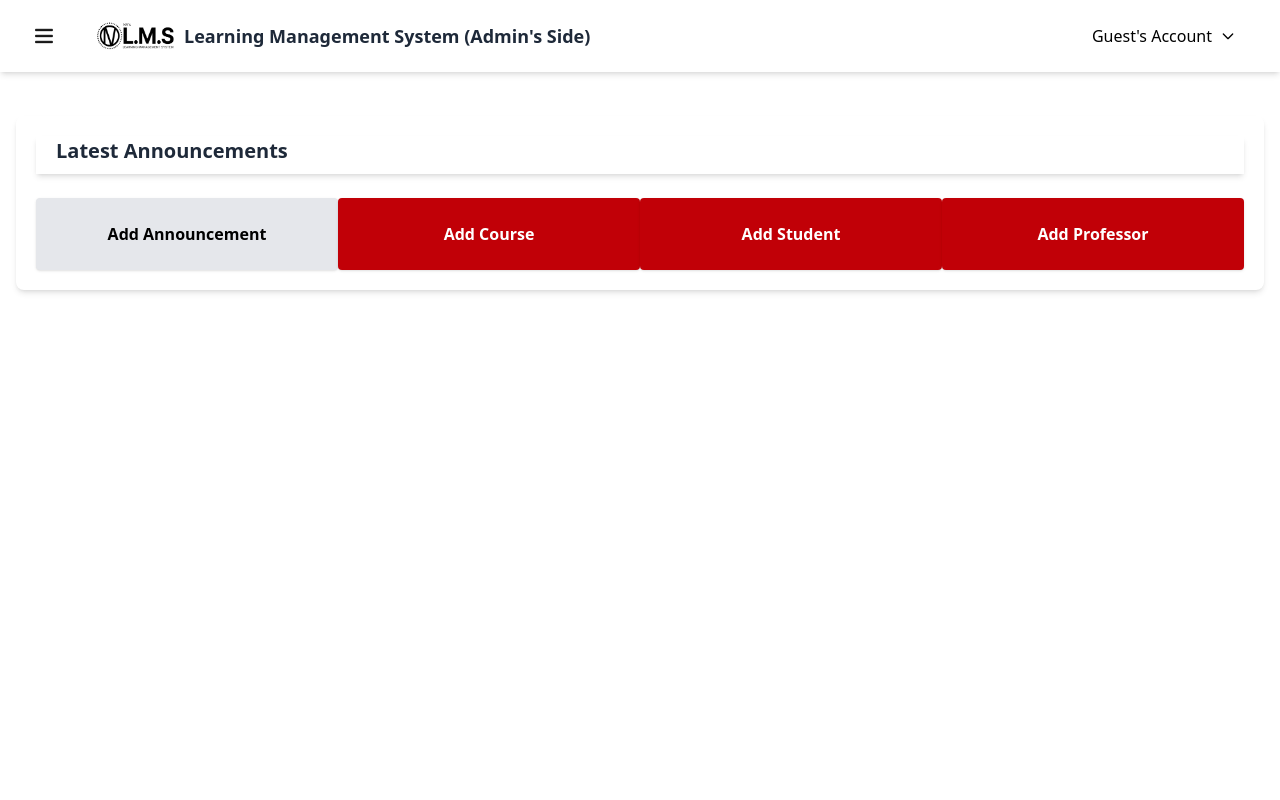
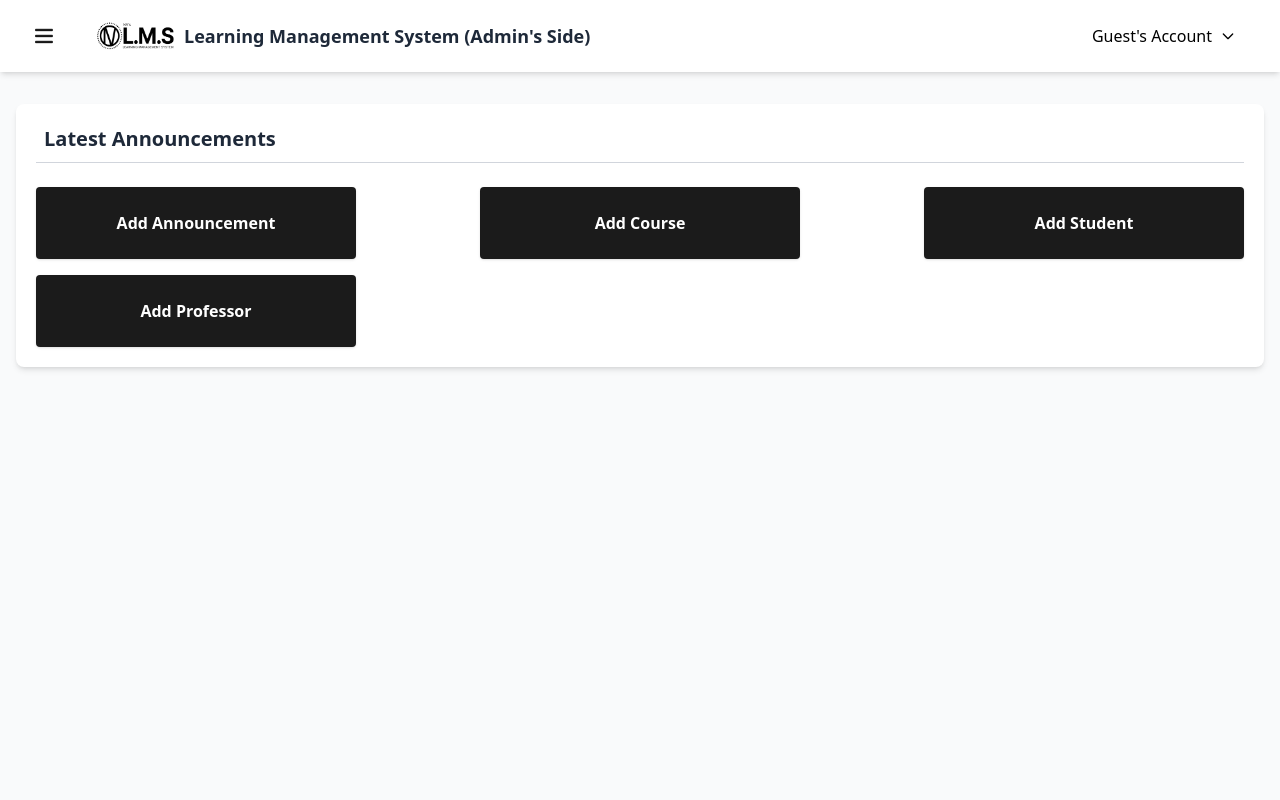
Before and after one commit to AARB2006/LMS, a PHP site: the page made by src/landing pages/admin/admin.php in a window 1280 px wide. Run offline with PHP 8.4, Linux system fonts and the light colour scheme; data that the repository does not hold is empty.

Commit message:
added new stuff, will add the ability to add a student later

```diff
--- a/dist/output.css
+++ b/dist/output.css
@@ -10,14 +10,15 @@
     --color-red-500: oklch(63.7% 0.237 25.331);
     --color-red-700: oklch(50.5% 0.213 27.518);
     --color-red-800: oklch(44.4% 0.177 26.899);
-    --color-amber-700: oklch(55.5% 0.163 48.998);
-    --color-amber-800: oklch(47.3% 0.137 46.201);
+    --color-gray-50: oklch(98.5% 0.002 247.839);
     --color-gray-100: oklch(96.7% 0.003 264.542);
     --color-gray-200: oklch(92.8% 0.006 264.531);
+    --color-gray-300: oklch(87.2% 0.01 258.338);
     --color-gray-500: oklch(55.1% 0.027 264.364);
     --color-gray-600: oklch(44.6% 0.03 256.802);
     --color-gray-700: oklch(37.3% 0.034 259.733);
     --color-gray-800: oklch(27.8% 0.033 256.848);
+    --color-gray-900: oklch(21% 0.034 264.665);
     --color-black: #000;
     --color-white: #fff;
     --spacing: 0.25rem;
@@ -213,11 +223,11 @@
   .mt-2 {
     margin-top: calc(var(--spacing) * 2);
   }
+  .mt-4 {
+    margin-top: calc(var(--spacing) * 4);
+  }
   .mt-7 {
     margin-top: calc(var(--spacing) * 7);
-  }
-  .mt-10 {
-    margin-top: calc(var(--spacing) * 10);
   }
   .mb-2 {
     margin-bottom: calc(var(--spacing) * 2);
@@ -273,11 +286,24 @@
   .w-full {
     width: 100%;
   }
+  .max-w-\[1400px\] {
+    max-width: 1400px;
+  }
   .flex-1 {
     flex: 1;
   }
   .border-collapse {
     border-collapse: collapse;
+  }
+  .-translate-x-full {
+    --tw-translate-x: -100%;
+    translate: var(--tw-translate-x) var(--tw-translate-y);
+  }
+  .transform {
+    transform: var(--tw-rotate-x,) var(--tw-rotate-y,) var(--tw-rotate-z,) var(--tw-skew-x,) var(--tw-skew-y,);
+  }
+  .cursor-pointer {
+    cursor: pointer;
   }
   .resize {
     resize: both;
@@ -354,17 +374,16 @@
     border-style: var(--tw-border-style);
     border-width: 1px;
   }
-  .border-2 {
-    border-style: var(--tw-border-style);
-    border-width: 2px;
-  }
   .border-r {
     border-right-style: var(--tw-border-style);
     border-right-width: 1px;
   }
-  .border-b-2 {
+  .border-b {
     border-bottom-style: var(--tw-border-style);
-    border-bottom-width: 2px;
+    border-bottom-width: 1px;
+  }
+  .border-gray-300 {
+    border-color: var(--color-gray-300);
   }
   .border-gray-500 {
     border-color: var(--color-gray-500);
@@ -372,17 +391,23 @@
   .border-gray-600 {
     border-color: var(--color-gray-600);
   }
+  .border-gray-700 {
+    border-color: var(--color-gray-700);
+  }
   .bg-\[rgb\(27\,27\,27\)\] {
     background-color: rgb(27,27,27);
   }
   .bg-\[rgb\(223\,172\,172\)\] {
     background-color: rgb(223,172,172);
   }
+  .bg-gray-50 {
+    background-color: var(--color-gray-50);
+  }
   .bg-gray-200 {
     background-color: var(--color-gray-200);
   }
-  .bg-red-500 {
-    background-color: var(--color-red-500);
+  .bg-gray-900 {
+    background-color: var(--color-gray-900);
   }
   .bg-red-700 {
     background-color: var(--color-red-700);
@@ -435,14 +457,20 @@
   .py-6 {
     padding-block: calc(var(--spacing) * 6);
   }
-  .py-9 {
-    padding-block: calc(var(--spacing) * 9);
-  }
   .pr-7 {
     padding-right: calc(var(--spacing) * 7);
   }
+  .pb-0 {
+    padding-bottom: calc(var(--spacing) * 0);
+  }
+  .pb-0\.5 {
+    padding-bottom: calc(var(--spacing) * 0.5);
+  }
   .pb-2 {
     padding-bottom: calc(var(--spacing) * 2);
+  }
+  .pl-2 {
+    padding-left: calc(var(--spacing) * 2);
   }
   .pl-4 {
     padding-left: calc(var(--spacing) * 4);
@@ -534,6 +561,15 @@
     transition-timing-function: var(--tw-ease, var(--default-transition-timing-function));
     transition-duration: var(--tw-duration, var(--default-transition-duration));
   }
+  .transition-transform {
+    transition-property: transform, translate, scale, rotate;
+    transition-timing-function: var(--tw-ease, var(--default-transition-timing-function));
+    transition-duration: var(--tw-duration, var(--default-transition-duration));
+  }
+  .duration-300 {
+    --tw-duration: 300ms;
+    transition-duration: 300ms;
+  }
   .hover\:bg-\[rgb\(69\,69\,69\)\] {
     &:hover {
       @media (hover: hover) {
@@ -598,19 +641,9 @@
       outline-style: none;
     }
   }
-  .sm\:w-\[240px\] {
+  .sm\:w-\[320px\] {
     @media (width >= 40rem) {
-      width: 240px;
-    }
-  }
-  .sm\:w-\[250px\] {
-    @media (width >= 40rem) {
-      width: 250px;
-    }
-  }
-  .sm\:w-\[270px\] {
-    @media (width >= 40rem) {
-      width: 270px;
+      width: 320px;
     }
   }
   .sm\:w-\[340px\] {
@@ -618,11 +651,41 @@
       width: 340px;
     }
   }
-  .sm\:w-auto {
-    @media (width >= 40rem) {
-      width: auto;
-    }
-  }
+}
+@property --tw-translate-x {
+  syntax: "*";
+  inherits: false;
+  initial-value: 0;
+}
+@property --tw-translate-y {
+  syntax: "*";
+  inherits: false;
+  initial-value: 0;
+}
+@property --tw-translate-z {
+  syntax: "*";
+  inherits: false;
+  initial-value: 0;
+}
+@property --tw-rotate-x {
+  syntax: "*";
+  inherits: false;
+}
+@property --tw-rotate-y {
+  syntax: "*";
+  inherits: false;
+}
+@property --tw-rotate-z {
+  syntax: "*";
+  inherits: false;
+}
+@property --tw-skew-x {
+  syntax: "*";
+  inherits: false;
+}
+@property --tw-skew-y {
+  syntax: "*";
+  inherits: false;
 }
 @property --tw-space-y-reverse {
   syntax: "*";
@@ -713,9 +776,21 @@
   inherits: false;
   initial-value: solid;
 }
+@property --tw-duration {
+  syntax: "*";
+  inherits: false;
+}
 @layer properties {
   @supports ((-webkit-hyphens: none) and (not (margin-trim: inline))) or ((-moz-orient: inline) and (not (color:rgb(from red r g b)))) {
     *, ::before, ::after, ::backdrop {
+      --tw-translate-x: 0;
+      --tw-translate-y: 0;
+      --tw-translate-z: 0;
+      --tw-rotate-x: initial;
+      --tw-rotate-y: initial;
+      --tw-rotate-z: initial;
+      --tw-skew-x: initial;
+      --tw-skew-y: initial;
       --tw-space-y-reverse: 0;
       --tw-space-x-reverse: 0;
       --tw-border-style: solid;
@@ -735,6 +810,7 @@
       --tw-ring-offset-color: #fff;
       --tw-ring-offset-shadow: 0 0 #0000;
       --tw-outline-style: solid;
+      --tw-duration: initial;
     }
   }
 }
--- a/src/landing pages/admin/admin.php
+++ b/src/landing pages/admin/admin.php
@@ -1,122 +1,119 @@
 <?php
-
     require_once '../../connections and functions/dbconn.php';
     $conn = connect();
     session_start();
     $isLoggedIn = isset($_SESSION['loggedIn']) && $_SESSION['loggedIn'] === true;
     $displayName = isset($_SESSION['name']) ? htmlspecialchars($_SESSION['name'], ENT_QUOTES, 'UTF-8') : 'Guest';
-
-
 ?>
-
 <!DOCTYPE html>
 <html lang="en">
 <head>
-    <meta charset="UTF-8">
-    <meta name="viewport" content="width=device-width, initial-scale=1.0">
+  <meta charset="UTF-8" />
+  <meta name="viewport" content="width=device-width, initial-scale=1.0"/>
   <title>Document</title>
-    <link rel="stylesheet" href="../../../../dist/output.css">
+  <link rel="stylesheet" href="../../../../dist/output.css"/>
 </head>
-<body class = "flex flex-col min-h-screen ">
+<body class="flex min-h-screen bg-gray-50">
 
+  <!-- Sidebar (collapsed by default) -->
+  <div id="sidebar" class="fixed top-0 left-0 h-full w-64 bg-gray-900 text-white transform -translate-x-full transition-transform duration-300 z-50">
+    <div class="p-6 font-bold text-xl border-b border-gray-700">Admin Menu</div>
+    <ul class="p-4 space-y-4">
+      <li><a href="#" class="block hover:text-gray-300">Dashboard</a></li>
+      <li><a href="#" class="block hover:text-gray-300">Courses</a></li>
+      <li><a href="#" class="block hover:text-gray-300">Students</a></li>
+      <li><a href="#" class="block hover:text-gray-300">Professors</a></li>
+      <li><a href="#" class="block hover:text-gray-300">Settings</a></li>
+    </ul>
+  </div>
 
+  <!-- Main Content (default full width, shifts if sidebar opens) -->
+  <div id="mainContent" class="flex-1 transition-all duration-300">
 
-    <div
-        class = " shadow-md sticky top-0 w-full p-4 flex items-center justify-between"
-    >
+    <!-- Top Bar -->
+    <div class="shadow-md sticky top-0 w-full p-4 flex items-center justify-between bg-white z-40">
       <div class="flex items-center space-x-10">
-
-            <img src="../../../imgs/menu-hamburger-navigation-512-4184062329.png" alt="" class="h-6 w-auto object-scale-down pl-4">
+        <img id="menuToggle" src="../../../imgs/menu-hamburger-navigation-512-4184062329.png" alt="Menu" class="h-6 w-auto object-scale-down pl-4 cursor-pointer">
         <a href="#" class="flex items-center space-x-2">
-            <img src="../../../imgs/cc.png" alt="" class="h-10 w-auto object-scale-down">
+          <img src="../../../imgs/cc.png" alt="Logo" class="h-10 w-auto object-scale-down">
           <span class="text-lg font-semibold text-gray-800">Learning Management System (Admin's Side)</span>
         </a>
-
     </div>
 
-        <!-- Right: Username Dropdown -->
+      <!-- Username Dropdown -->
     <div class="relative pr-7">
-
-      <!-- Dropdown Button -->
         <button id="dropdownToggle" class="flex items-center space-x-2 text-black font-medium hover:text-gray-500 focus:outline-none">
           <span><?php echo $displayName; ?>'s Account</span>
-        <!-- Down Arrow Icon -->
           <svg class="w-4 h-4" fill="none" stroke="currentColor" stroke-width="2" viewBox="0 0 24 24">
             <path stroke-linecap="round" stroke-linejoin="round" d="M19 9l-7 7-7-7"/>
           </svg>
-
         </button>
-
-      <!-- Dropdown Menu -->
         <div id="dropdownMenu" class="absolute right-0 mt-2 w-48 bg-white rounded-md shadow-lg hidden z-10">
-
           <ul class="py-2 text-sm text-gray-700">
             <li><a href="#" class="block px-4 py-2 hover:bg-gray-100">View Profile</a></li>
             <li><a href="#" class="block px-4 py-2 hover:bg-gray-100">Settings</a></li>
             <li><a href="../../security/logout.php" class="block px-4 py-2 hover:bg-gray-100 text-red-500">Logout</a></li>
           </ul>
+        </div>
+      </div>
+    </div>
 
+    <!-- Announcements Section -->
+    <div class="flex justify-center mt-4 p-4">
+      <div class="w-full max-w-[1400px] p-5 rounded-lg shadow-md bg-white">
+        <div class="mb-6 pb-2 border-b border-gray-300">
+          <h1 class="text-gray-800 font-bold text-[20px] pl-2">Latest Announcements</h1>
+          <div></div>
+        </div>
+
+        <div class="flex flex-wrap justify-between gap-4">
+          <button class="bg-[rgb(27,27,27)] hover:bg-[rgb(69,69,69)] font-semibold px-10 py-6 rounded shadow w-full sm:w-[320px] text-white text-center">
+            Add Announcement
+          </button>
+          <button class="bg-[rgb(27,27,27)] hover:bg-[rgb(69,69,69)] font-semibold px-10 py-6 rounded shadow w-full sm:w-[320px] text-white text-center">
+            Add Course
+          </button>
+          <button class="bg-[rgb(27,27,27)] hover:bg-[rgb(69,69,69)] font-semibold px-10 py-6 rounded shadow w-full sm:w-[320px] text-white text-center">
+            Add Student
+          </button>
+          <button class="bg-[rgb(27,27,27)] hover:bg-[rgb(69,69,69)] font-semibold px-10 py-6 rounded shadow w-full sm:w-[320px] text-white text-center">
+            Add Professor
+          </button>
+        </div>
+      </div>
     </div>
 
   </div>
 
-  </div>
-
-
-
-
-
-<div class="flex justify-center mt-7 p-4">
-
-  <div class="w-full p-5 rounded-lg shadow-md space-x-4">
-
-    <div class = "w-full mb-6 pb-2 shadow-md">
-      <h1 class = "pl-5 text-gray-800 font-bold text-[20px]">Latest Announcements</h1>
-    </div>
-
-    <div class = "flex items-center justify-between">
-
-      <button class="bg-gray-200 font-semibold px-10 py-6 rounded shadow w-full sm:w-[340px] text-center">
-        Add Announcement
-      </button>
-      <button class="bg-red-700 hover:bg-red-800 font-semibold px-10 py-6 rounded shadow w-full sm:w-[340px] text-white text-center">
-        Add Course
-      </button>
-      <button class="bg-red-700 hover:bg-red-800 font-semibold px-10 py-6 rounded shadow w-full sm:w-[340px] text-white text-center">
-        Add Student
-      </button>
-      <button class="bg-red-700 hover:bg-red-800 font-semibold px-10 py-6 rounded shadow w-full sm:w-[340px] text-white text-center">
-        Add Professor
-      </button>
-
-    </div>
-
-
-
-  </div>
-
-</div>
-
-
-
-
-
-  <!-- JavaScript for Toggle -->
+  <!-- JavaScript -->
   <script>
-
+    // Dropdown menu
     const toggleBtn = document.getElementById("dropdownToggle");
     const dropdown = document.getElementById("dropdownMenu");
-
     toggleBtn.addEventListener("click", (e) => {
       e.stopPropagation();
       dropdown.classList.toggle("hidden");
     });
-
-    // Click outside to close
     window.addEventListener("click", () => {
       dropdown.classList.add("hidden");
     });
 
+    // Sidebar toggle
+    const sidebar = document.getElementById("sidebar");
+    const menuToggle = document.getElementById("menuToggle");
+    const mainContent = document.getElementById("mainContent");
+    let isSidebarOpen = false;
+
+    menuToggle.addEventListener("click", () => {
+      isSidebarOpen = !isSidebarOpen;
+      if (isSidebarOpen) {
+        sidebar.classList.remove("-translate-x-full");
+        mainContent.classList.add("pl-64");
+      } else {
+        sidebar.classList.add("-translate-x-full");
+        mainContent.classList.remove("pl-64");
+      }
+    });
   </script>
 
 </body>
```
Also changed, not shown: other parts of dist/output.css (+30 -21 lines), src/landing pages/admin/adding-stuff/addStudent.php (added). Lines whose indentation alone changed are shown as unchanged.
